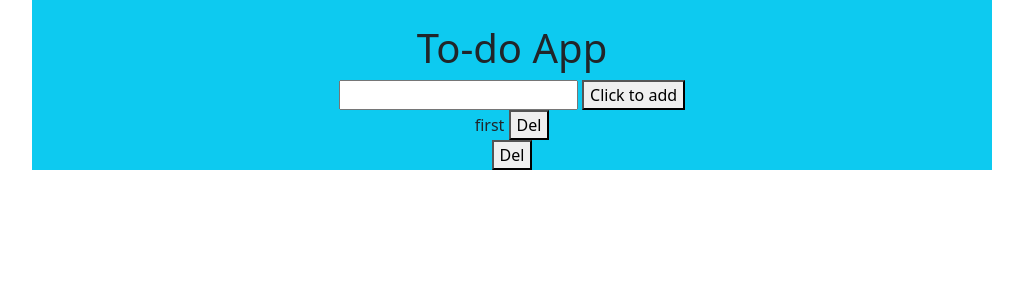
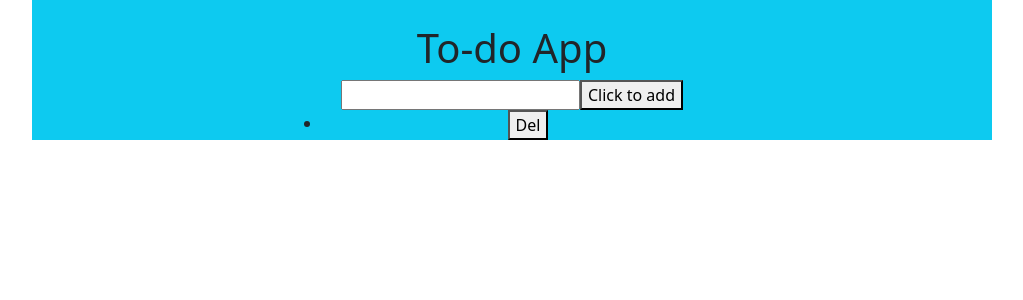
Before and after one commit to Razzi65/useStatePractice, a Next.js app in the folder usestate1/: page /todoapp in a window 1280 px wide. Both pictures are taken after a click on the button "Click to add". Shown: the top 300 px of the page, without its empty margins (128-1151 px from the left). Built offline with nearby package versions, Linux system fonts and the light colour scheme.

Commit message:
new todo

```diff
--- a/usestate1/components/todo.tsx
+++ b/usestate1/components/todo.tsx
@@ -4,25 +4,33 @@ const Todo = () => {
 
     const [todoitems, settodoitems] = useState()
 
-    const [newtodo, setnewtodo] = useState([{item:"first"}])
+    const [newtodo, setnewtodo] = useState([{ item: "first" }])
 
 
     const additemFnc = () => {
-        setnewtodo([...newtodo, addeditem ])
+        setnewtodo([...newtodo, addeditem])
     }
 
 
     const onchangehandler = (e) => {
         settodoitems(e.target.value)
     }
-    const addeditem = {item:todoitems}
-
-    console.log(newtodo);
+    const addeditem = { item: todoitems }
 
 
-    const onclickdelbutton = (items) =>{
-        console.log(items);
 
+    const onclickdelbutton = (items) => {
+
+        let filteredItems = newtodo.filter((xitem) => {
+            if (xitem.item != (items.item)) {
+                console.log(xitem.item);
+
+                return xitem;
+
+
+            }
+        })
+        setnewtodo(filteredItems) //why it is not in ELSE
     }
 
 
@@ -41,20 +49,20 @@ const Todo = () => {
                     <h1> To-do App</h1>
 
 
-
-                    <input type={"text"}  onChange={(e)=>onchangehandler(e)} /> <button onClick={()=>additemFnc()} >Click to add</button>
-                    <br/>
-                    {newtodo.map((items)=>{
+3
+                    <input type={"text"} onChange={(e) => onchangehandler(e)} /> <button onClick={() => additemFnc()} >Click to add</button>
+                    <br />
+                    {newtodo.map((items) => {
                         return (
                             <div>
-                                {items.item} <button onClick={()=>onclickdelbutton (items)}> Del</button>
-                                </div>
+                                {items.item} <button onClick={() => onclickdelbutton(items)}> Del</button>
+                            </div>
                         )
                     })}
                 </div> </div> </div>
-            )
+    )
 
 }
 
 
-            export default Todo
+export default Todo
--- /dev/null
+++ b/usestate1/components/todo1.tsx
@@ -0,0 +1,68 @@
+import { useState } from "react"
+import { Button, ButtonGroup } from '@chakra-ui/react'
+
+const Todo1 = () => {
+
+    type todotype = {
+        name: string,
+
+    }
+    const [eventitem, settodoitem1] = useState<string>("")
+
+    const onchageHandler = (e) => {
+        settodoitem1(e.target.value)
+    }
+
+    const [todoitemOld, settodoitemold] = useState<todotype[]>([])
+
+    const TodoNewData: todotype = {
+        name: eventitem,
+    }
+
+    const onclickhandler = () => {
+        settodoitemold([...todoitemOld, TodoNewData])
+    }
+
+    const onDeleteHandler = (olditems) => {
+            const filtered = todoitemOld.filter((filterdTodo)=>{
+                if(olditems.name != filterdTodo.name){
+                    return filterdTodo
+                }
+            })
+            settodoitemold(filtered)
+
+    }
+
+
+
+    return (
+        <div>
+            <div className="container-fluid bg-info h-100 w-75 text-center">
+                <br />
+                <div className="container w-50">
+
+                    <h1> To-do App</h1>
+
+                    <input onChange={(e) => onchageHandler(e)} type={"text"} />
+
+                    <button onClick={() => onclickhandler()}> Click to add</button>  <br />
+
+                    {todoitemOld.map((olditems) => {
+                        return (
+                            <div>
+                                <ul> <li> {olditems.name}   <Button onClick={()=>onDeleteHandler(olditems)}> Del  </Button> </li> </ul>
+                            </div>
+                        )
+                    })}
+
+
+
+
+                </div>
+            </div>
+        </div>
+    )
+}
+
+
+export default Todo1
--- a/usestate1/pages/todoapp.tsx
+++ b/usestate1/pages/todoapp.tsx
@@ -1,10 +1,10 @@
-import Todo from "../components/todo"
+import Todo1 from "../components/todo1"
 
 const Todoapp = () => {
     return (
         <div>
 
-            <Todo/>
+            <Todo1/>
 
         </div>
     )
```
